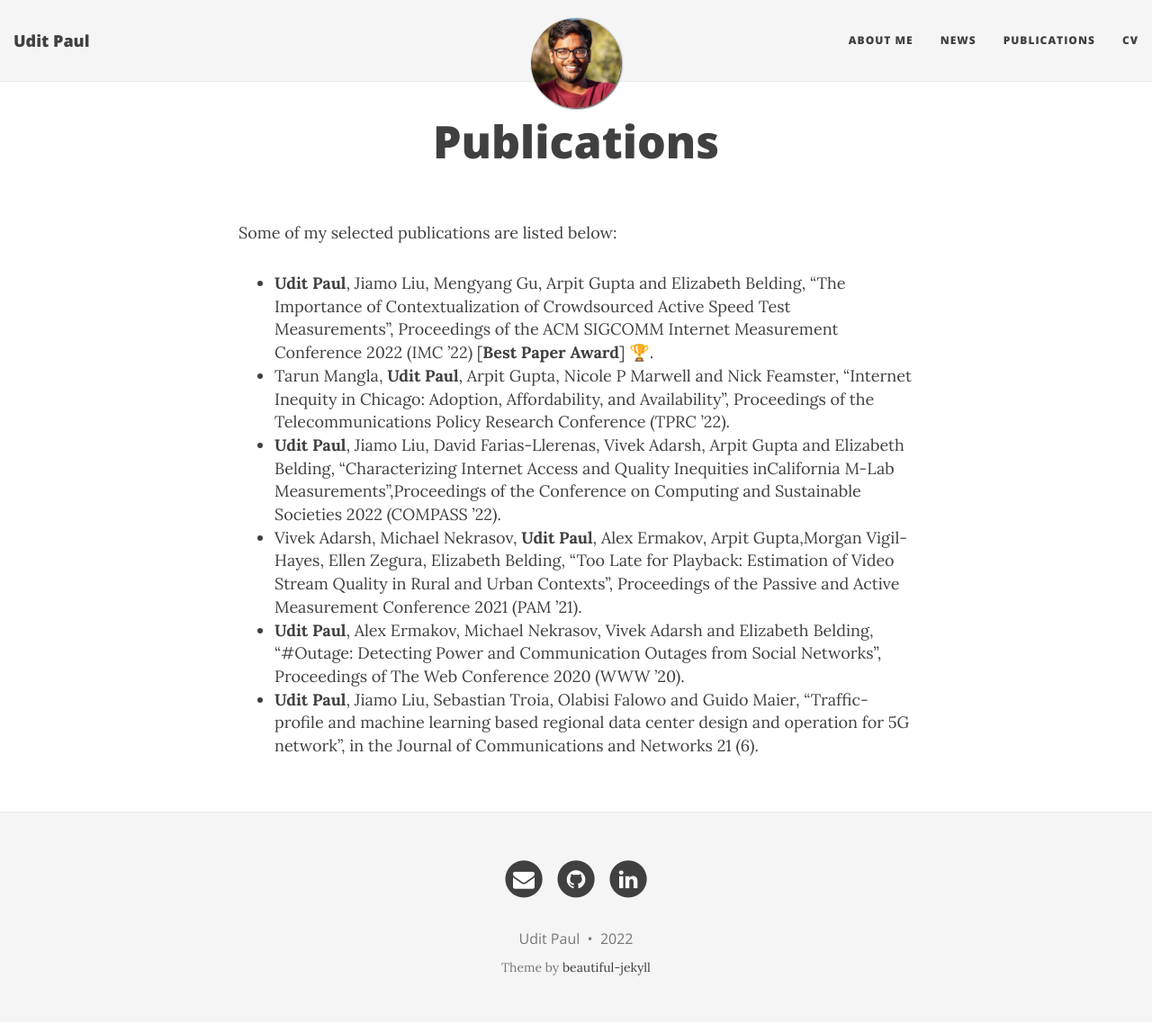
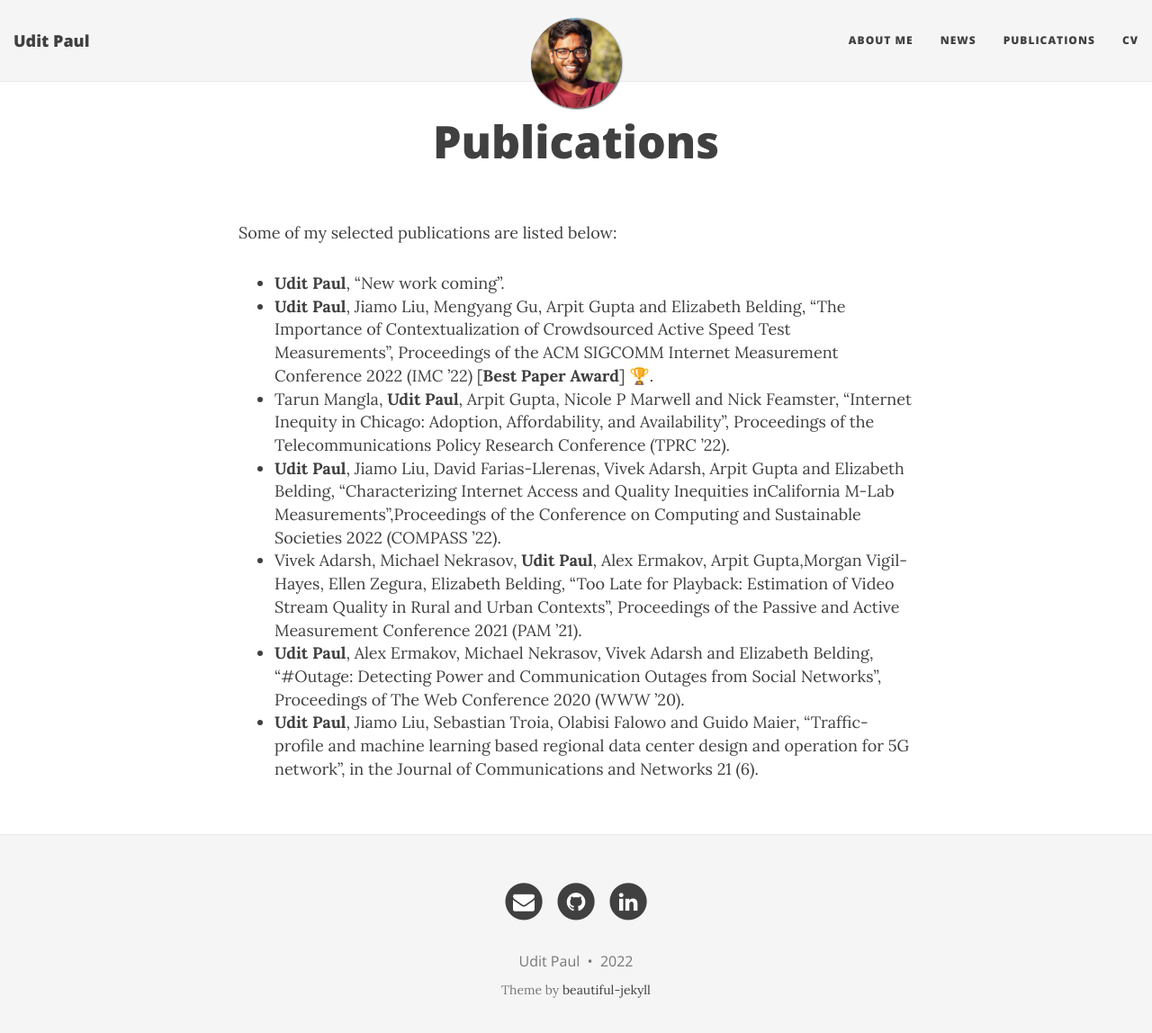
Before and after one commit to u-paul/u-paul.github.io, a Jekyll site: the page built from research.md, in a window 1280 px wide and 1161 px high. Shown: the top 1148 px of the window at 90% size. Built offline with Jekyll 4.4.1, drawn with Linux system fonts in a browser that asks for light colours; nearby versions of some CDN libraries.

Commit message:
made some dummy changes

```diff
--- a/research.md
+++ b/research.md
@@ -5,6 +5,7 @@ title: Publications
 
 Some of my selected publications are listed below:
 
+- **Udit Paul**, “New work coming”.
 - **Udit Paul**, Jiamo Liu, Mengyang Gu, Arpit Gupta and Elizabeth Belding, “The Importance of Contextualization of Crowdsourced Active Speed Test Measurements”, Proceedings of the ACM SIGCOMM Internet Measurement Conference 2022 (IMC ’22) [**Best Paper Award**] 🏆.
 - Tarun Mangla, **Udit Paul**, Arpit Gupta, Nicole P Marwell and Nick Feamster, "Internet Inequity in Chicago: Adoption, Affordability, and Availability", Proceedings of the Telecommunications Policy Research Conference (TPRC ’22).
 - **Udit Paul**, Jiamo Liu, David Farias-Llerenas, Vivek Adarsh, Arpit Gupta and Elizabeth Belding, “Characterizing Internet Access and Quality Inequities inCalifornia M-Lab Measurements”,Proceedings of the Conference on Computing and Sustainable Societies 2022 (COMPASS ’22).
```
